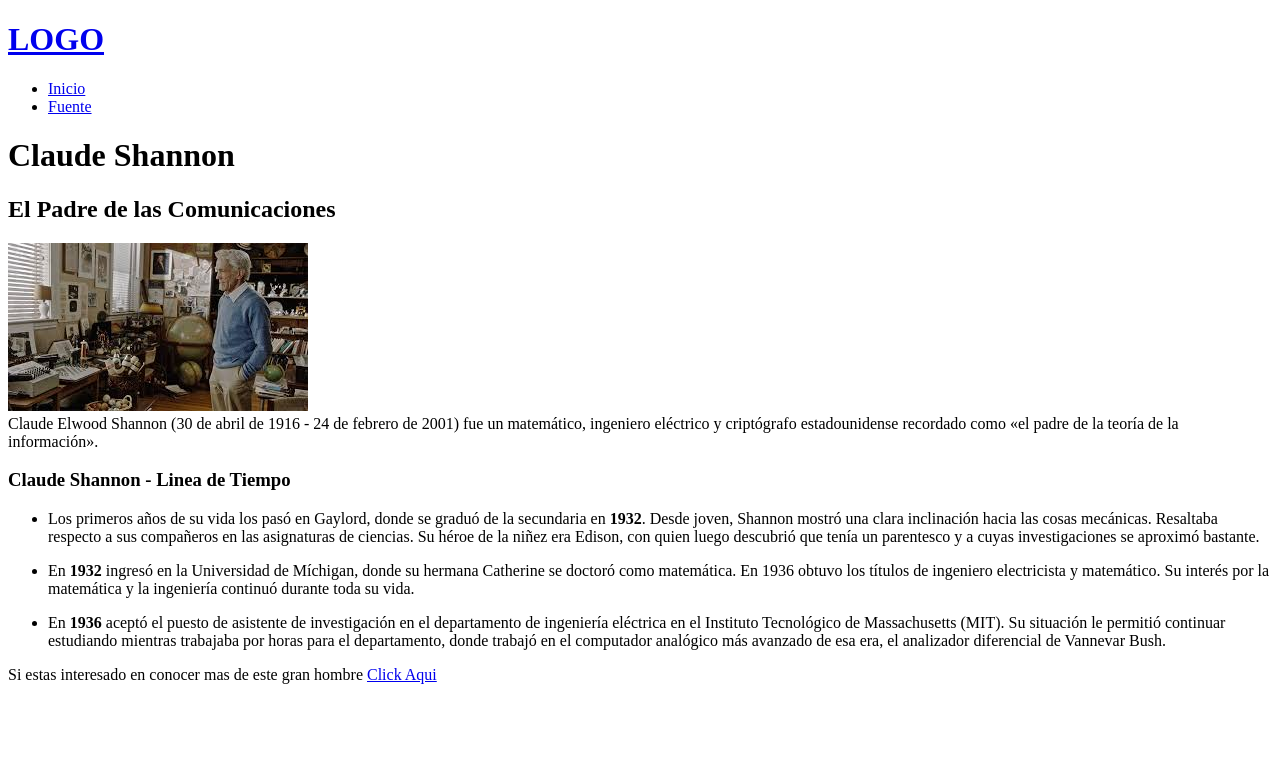
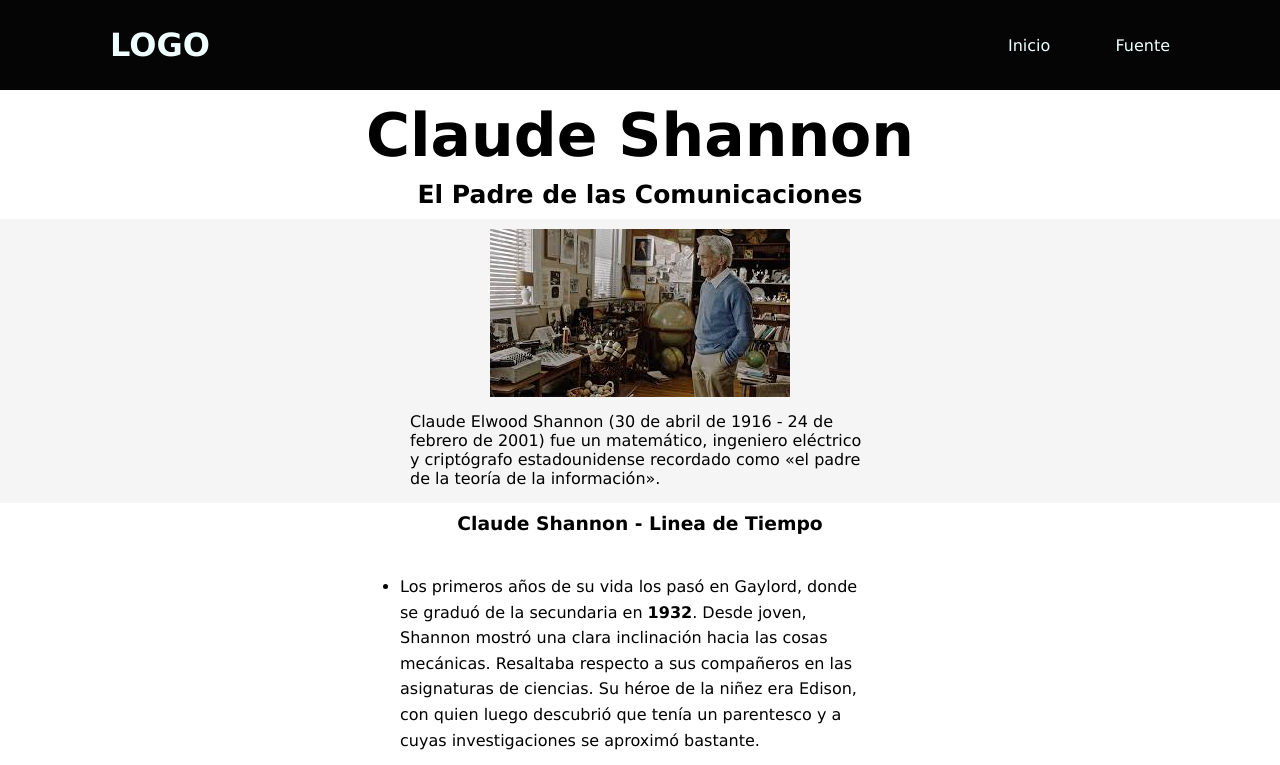
Before and after one commit to J-Roma/TributePage, a plain HTML site: page index.html in a window 1280 px wide. Shown: the top 765 px of the page. Drawn offline with Linux system fonts and the light colour scheme.

Commit message:
Primera Version para Test

```diff
--- a/index.html
+++ b/index.html
@@ -10,34 +10,31 @@
 <body>
     <div>
         <header id="main-header">
-            <div id="tittle">
+            <div id="logo">
                 <a href="#"><h1>LOGO</h1></a>
             </div>
-            <ul>
-                <li>
-                    <a href="#">Inicio</a>
-                </li>
-                <li>
-                    <a href="https://es.wikipedia.org/wiki/Claude_Shannon">Fuente</a>
-                </li>
-            </ul>
+            <nav>
+                <a class="navbar" href="#" >Inicio</a>
+                <a class="navbar" href="https://es.wikipedia.org/wiki/Claude_Shannon">Fuente</a>
+            </nav>
+
         </header>
     </div>
-    <div>
-        <h1>Claude Shannon</h1>
-        <h2> El Padre de las Comunicaciones</h2>
+    <div id="tittle">
+        <h1 id="tittle-h1">Claude Shannon</h1>
+        <h2 id="tittle-h2"> El Padre de las Comunicaciones</h2>
     </div>
     <div id="img-div">
         <img id="image" src="images/img.jpg" alt="Claud Shannon, entrevista en su casa">
-        <figcaption>
+        <figcaption id="img-caption">
             Claude Elwood Shannon (30 de abril de 1916 - 24 de febrero de 2001) fue un matemático, ingeniero eléctrico y criptógrafo estadounidense recordado como «el padre de la teoría de la información».
         </figcaption>
     </div>
     <div id="tribute-info">
-        <div>
+        <div id="timeline">
             <h3>Claude Shannon - Linea de Tiempo</h3>
         </div>
-        <ul>
+        <ul id="list">
             <li>
                 <p>Los primeros años de su vida los pasó en Gaylord, donde se graduó de la secundaria en <b>1932</b>. Desde joven, Shannon mostró una clara inclinación hacia las cosas mecánicas. Resaltaba respecto a sus compañeros en las asignaturas de ciencias. Su héroe de la niñez era Edison, con quien luego descubrió que tenía un parentesco y a cuyas investigaciones se aproximó bastante.</p>
             </li>
--- a/styles/main.css
+++ b/styles/main.css
@@ -0,0 +1,127 @@
+*{
+    margin: 0;
+    padding: 0;
+    font-family: 'Verdana';
+}
+
+#main-header{
+    display: flex;
+    align-items: center;
+    justify-content: space-between;
+    padding: 1em 5em;
+    background-color: rgb(5, 5, 5);
+}
+
+#logo h1{
+    display: inline-block;
+    padding: 10px 30px;
+    text-decoration: none;
+    color: azure;
+}
+.navbar{
+    display: inline-block;
+    padding: 10px 30px;
+    text-decoration: none;
+    color: azure;
+}
+.navbar:hover{
+    background: whitesmoke;
+    color: blue;
+}
+
+nav{
+    justify-content: flex-end;
+}
+
+@media (max-width: 600px){
+    #main-header{
+        display: flex;
+        flex-direction: column;
+        align-items: center;
+        padding: 1em 5em;
+        background-color: rgb(5, 5, 5);
+    }
+
+    #logo{
+        display: inline-block;
+        margin: 10px 10px;
+        text-decoration: none;
+    }
+
+    .navbar{
+        display: flex;
+        margin: 10px 10px;
+        text-decoration: none;
+    }
+}
+
+#tittle{
+    text-align: center;
+    margin: 10px 10px;
+}
+
+#tittle-h1{
+    font-size: 60px;
+    margin: 10px 10px;
+}
+
+#tittle-h2{
+    font-size: 25px;
+    margin: 10px 10px;
+}
+
+img {
+    max-width: 100%;
+    display: block;
+    height: auto;
+    margin: 0 auto;
+}
+
+#img-div{
+    background: whitesmoke;
+    padding: 10px;
+
+}
+
+#img-caption{
+    margin: 15px 0px 5px 0px;
+    padding: 0px 400px;
+}
+
+@media (max-width: 460px){
+    #img-caption{
+        font-size: 22px;
+    }
+}
+
+#timeline{
+     text-align: center;
+     margin: 10px 10px;
+}
+
+#list {
+   max-width: 500px;
+   padding: 15px 400px;
+   display: list-item;
+   text-align: left;
+   line-height: 1.6;
+}
+
+#list li{
+   margin-top: 15px;
+}
+
+#tribute-link{
+    max-width: 500px;
+    padding: 15px 400px;
+    display: list-item;
+    text-align: center;
+    line-height: 1.6;
+    color: whitesmoke;
+    background: black;
+}
+
+#tribute-link a{
+    text-decoration: none;
+    color: blue;
+}
```
